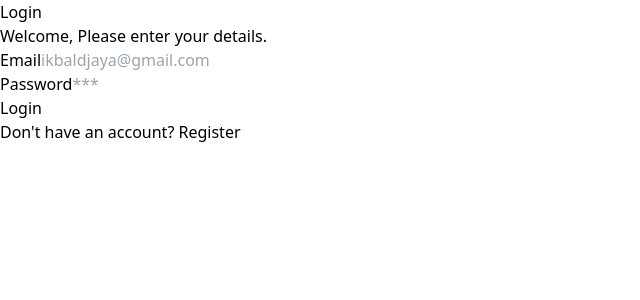
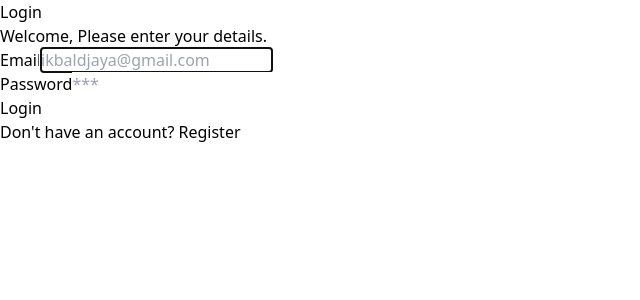
Before and after one commit to AhmadIkbalDjaya/Belajar-React, a React (Vite) app: page /login in a window 1280 px wide. Shown: the top 300 px of the page, without its empty margins (0-640 px from the left). Built offline with nearby package versions, Linux system fonts and the light colour scheme.

Commit message:
15. useRef

```diff
--- a/src/components/Elements/Input/Input.jsx
+++ b/src/components/Elements/Input/Input.jsx
@@ -1,4 +1,6 @@
-export default function Input(props) {
+import { forwardRef } from "react";
+
+const Input = forwardRef((props, ref) => {
   const { type, placeholder, name } = props;
   return (
     <input
@@ -7,6 +9,9 @@
       placeholder={placeholder}
       name={name}
       id={name}
+      ref={ref}
     />
   );
-}
+});
+
+export default Input;
--- a/src/components/Elements/Input/index.jsx
+++ b/src/components/Elements/Input/index.jsx
@@ -1,12 +1,15 @@
+import { forwardRef } from "react";
 import Input from "./Input";
 import Label from "./Label";
 
-export default function InputForm(props) {
+const InputForm = forwardRef((props, ref) => {
   const { label, name, placeholder, type } = props;
   return (
     <div className="mb-6">
       <Label htmlFor={name}>{label}</Label>
-      <Input name={name} placeholder={placeholder} type={type} />
+      <Input name={name} placeholder={placeholder} type={type} ref={ref} />
     </div>
   );
-}
+});
+
+export default InputForm;
--- a/src/components/Fragments/FormLogin.jsx
+++ b/src/components/Fragments/FormLogin.jsx
@@ -1,5 +1,6 @@
 import InputForm from "../Elements/Input/index";
 import Button from "../Elements/Button/index";
+import { useEffect, useRef } from "react";
 
 export default function FormLogin() {
   const handleLogin = (event) => {
@@ -8,6 +9,12 @@
     localStorage.setItem("password", event.target.password.value);
     window.location.href = "/products";
   };
+
+  const emailRef = useRef(null);
+
+  useEffect(() => {
+    emailRef.current.focus();
+  }, []);
   return (
     <form onSubmit={handleLogin}>
       <InputForm
@@ -15,6 +22,7 @@
         type="email"
         label="Email"
         placeholder="ikbaldjaya@gmail.com"
+        ref={emailRef}
       />
       <InputForm
         name="password"
--- a/src/pages/products.jsx
+++ b/src/pages/products.jsx
@@ -73,6 +73,16 @@
     localStorage.setItem("cart", JSON.stringify(cartRef.current));
   };
 
+  const totalPriceRef = useRef(null);
+
+  useEffect(() => {
+    if (cart.length > 0) {
+      totalPriceRef.current.style.display = "table-row";
+    } else {
+      totalPriceRef.current.style.display = "none";
+    }
+  });
+
   return (
     <Fragment>
       <div className="flex justify-end h-20 bg-blue-600 text-white items-center px-10">
@@ -93,7 +103,7 @@
                 <CardProduct.Footer
                   id={product.id}
                   price={product.price}
-                  handleAddToCart={handleAddToCartRef}
+                  handleAddToCart={handleAddToCart}
                 />
               </CardProduct>
             );
@@ -111,7 +121,7 @@
               </tr>
             </thead>
             <tbody>
-              {cartRef.current.map((item) => {
+              {cart.map((item) => {
                 const product = products.find(
                   (product) => product.id === item.id
                 );
@@ -136,7 +146,7 @@
                   </tr>
                 );
               })}
-              {/* <tr>
+              <tr ref={totalPriceRef}>
                 <td colSpan={3}>
                   <b>Total Price</b>
                 </td>
@@ -149,7 +159,7 @@
                     })}
                   </b>
                 </td>
-              </tr> */}
+              </tr>
             </tbody>
           </table>
         </div>
```
